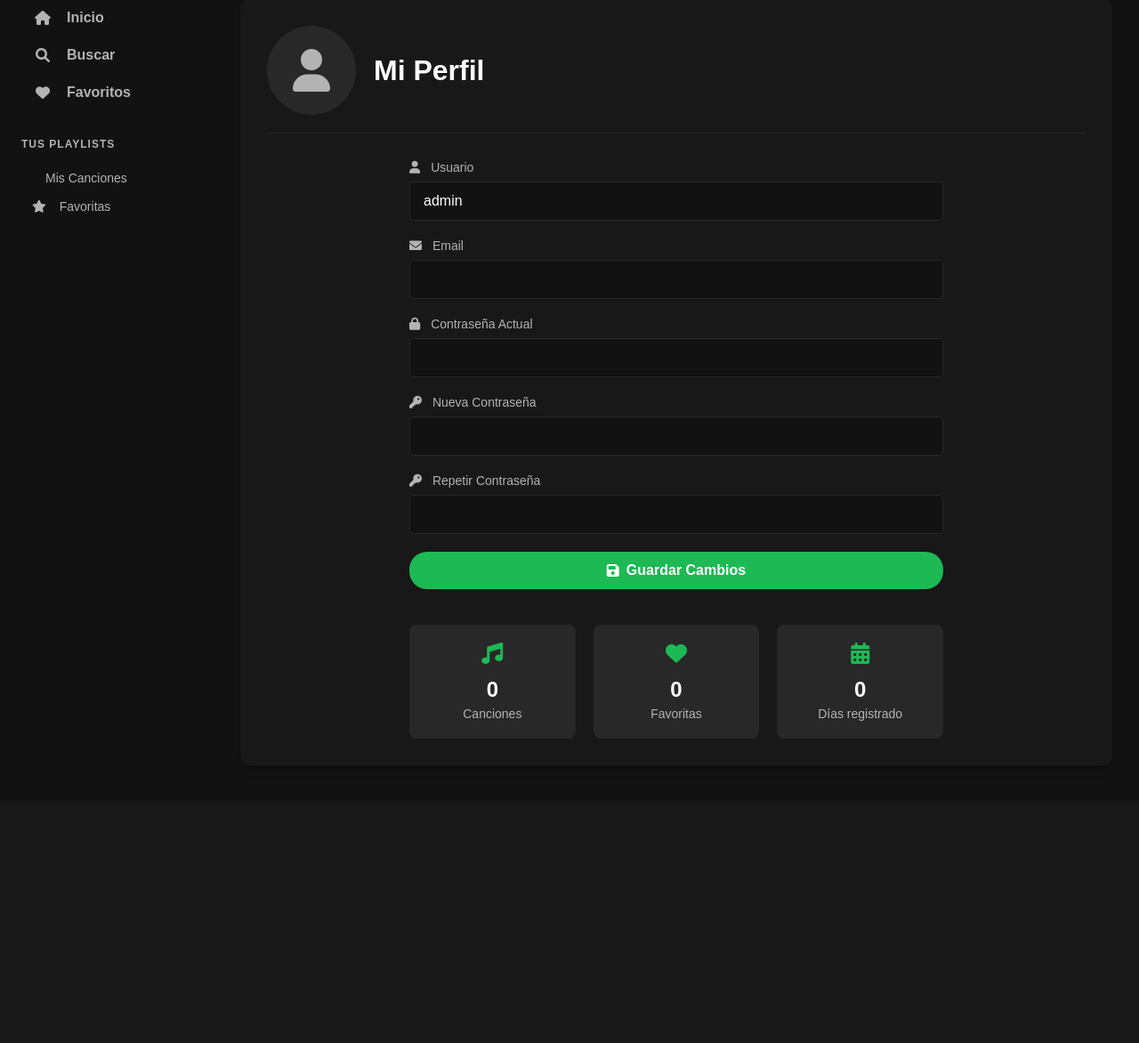
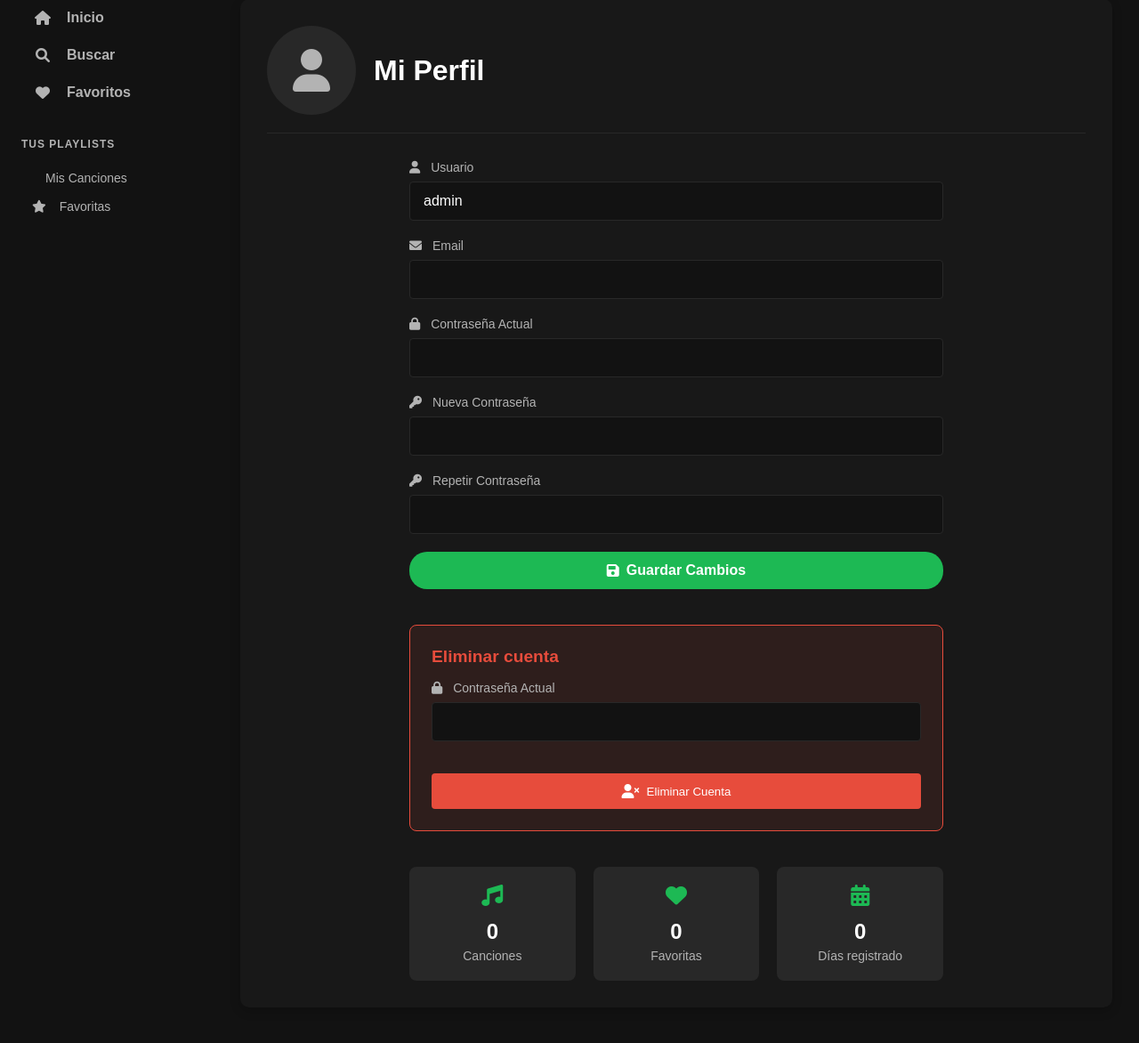
Before and after one commit to DanielJimenezZapata/TFG_DAM, a Flask app: page /profile in a window 1280 px wide. Shown: the part 83-1255 px from the top of the page at 89% size. Before the commit the page ends 913 px from the top, so only its background shows below. Run offline with Flask 2, Linux system fonts and the light colour scheme; the visitor is signed in with stand-in values (Sample User, id 1); data comes from the database, SQL or seed files in the repository; data that the repository does not hold is empty.

Commit message:
Eliminar cuenta

```diff
--- a/betawave/app.py
+++ b/betawave/app.py
@@ -698,6 +698,37 @@ def save_config():
         print(f"Error saving config: {e}")
         return jsonify({'success': False, 'error': str(e)})
 
+@app.route('/delete_account', methods=['POST'])
+def delete_account():
+    if 'user_id' not in session:
+        flash('Debes iniciar sesión primero.', 'error')
+        return redirect(url_for('login'))
+
+    from DDBB import delete_user
+
+    # Get the current password from the form
+    current_password = request.form.get('current_password')
+
+    # Verify the password before deletion
+    conn = sqlite3.connect('music.db')
+    c = conn.cursor()
+    c.execute("SELECT password FROM users WHERE id=?", (session['user_id'],))
+    user = c.fetchone()
+    conn.close()
+
+    if not user or not check_password_hash(user[0], current_password):
+        flash('Contraseña incorrecta. Por favor, inténtalo de nuevo.', 'error')
+        return redirect(url_for('profile'))
+
+    # Delete the account
+    if delete_user(session['user_id']):
+        session.clear()
+        flash('Tu cuenta ha sido eliminada correctamente.', 'success')
+        return redirect(url_for('login'))
+    else:
+        flash('Ha ocurrido un error al eliminar la cuenta. Por favor, inténtalo de nuevo.', 'error')
+        return redirect(url_for('profile'))
+
 if __name__ == "__main__":
     init_db()
     app.run(debug=True, host="0.0.0.0", port=8501)
--- a/betawave/requirements.txt
+++ b/betawave/requirements.txt
@@ -1,2 +1,4 @@
 Flask>=2.0.1
 yt-dlp>=2023.3.4
+Werkzeug>=2.0.0
+python-dotenv>=0.19.0
--- a/betawave/static/css/profile.css
+++ b/betawave/static/css/profile.css
@@ -243,6 +243,49 @@
     opacity: 0;
 }
 
+/* Danger zone styles */
+.danger-zone {
+    margin-top: 2rem;
+    padding: 1.5rem;
+    border: 1px solid var(--error-color);
+    border-radius: 8px;
+    background-color: rgba(231, 76, 60, 0.1);
+}
+
+.danger-zone h3 {
+    color: var(--error-color);
+    margin-bottom: 1rem;
+    font-size: 1.2rem;
+}
+
+.delete-account-form {
+    display: flex;
+    flex-direction: column;
+    gap: 1rem;
+}
+
+.btn-danger {
+    background-color: var(--error-color);
+    color: white;
+    padding: 0.75rem 1.5rem;
+    border: none;
+    border-radius: 4px;
+    cursor: pointer;
+    display: flex;
+    align-items: center;
+    justify-content: center;
+    gap: 0.5rem;
+    transition: background-color 0.3s ease;
+}
+
+.btn-danger:hover {
+    background-color: #c0392b;
+}
+
+.btn-danger i {
+    font-size: 1rem;
+}
+
 /* Responsive mejoras */
 @media (max-width: 480px) {
     .profile-container {
--- a/betawave/templates/profile.html
+++ b/betawave/templates/profile.html
@@ -94,6 +94,19 @@
                         </button>
                     </form>
 
+                    <div class="danger-zone">
+                        <h3>Eliminar cuenta</h3>
+                        <form method="POST" action="{{ url_for('delete_account') }}" class="delete-account-form" onsubmit="return confirm('¿Estás seguro de que quieres eliminar tu cuenta? Esta acción no se puede deshacer.');">
+                            <div class="form-group">
+                                <label for="delete_password"><i class="fas fa-lock"></i> Contraseña Actual</label>
+                                <input type="password" id="delete_password" name="current_password" required>
+                            </div>
+                            <button type="submit" class="btn-danger">
+                                <i class="fas fa-user-times"></i> Eliminar Cuenta
+                            </button>
+                        </form>
+                    </div>
+
                     <div class="profile-stats">
                         <div class="stat-card">
                             <i class="fas fa-music"></i>
```
Also changed, not shown: betawave/DDBB.py (+24 -0 lines).
